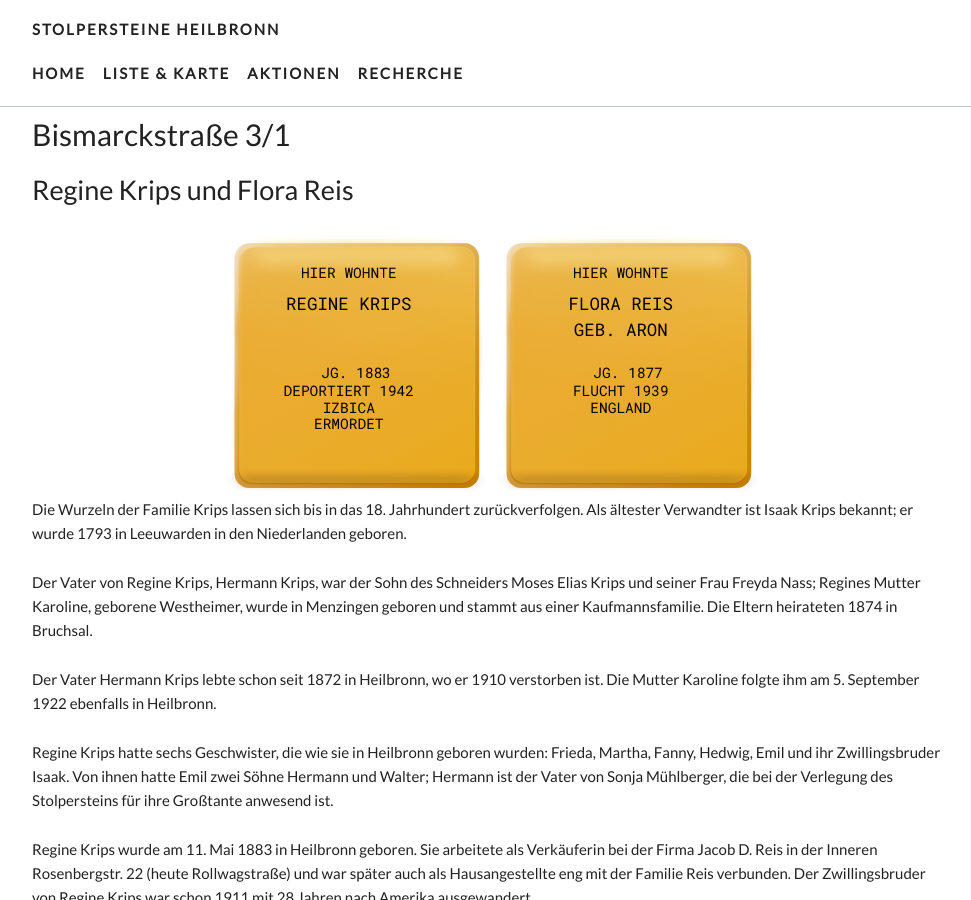
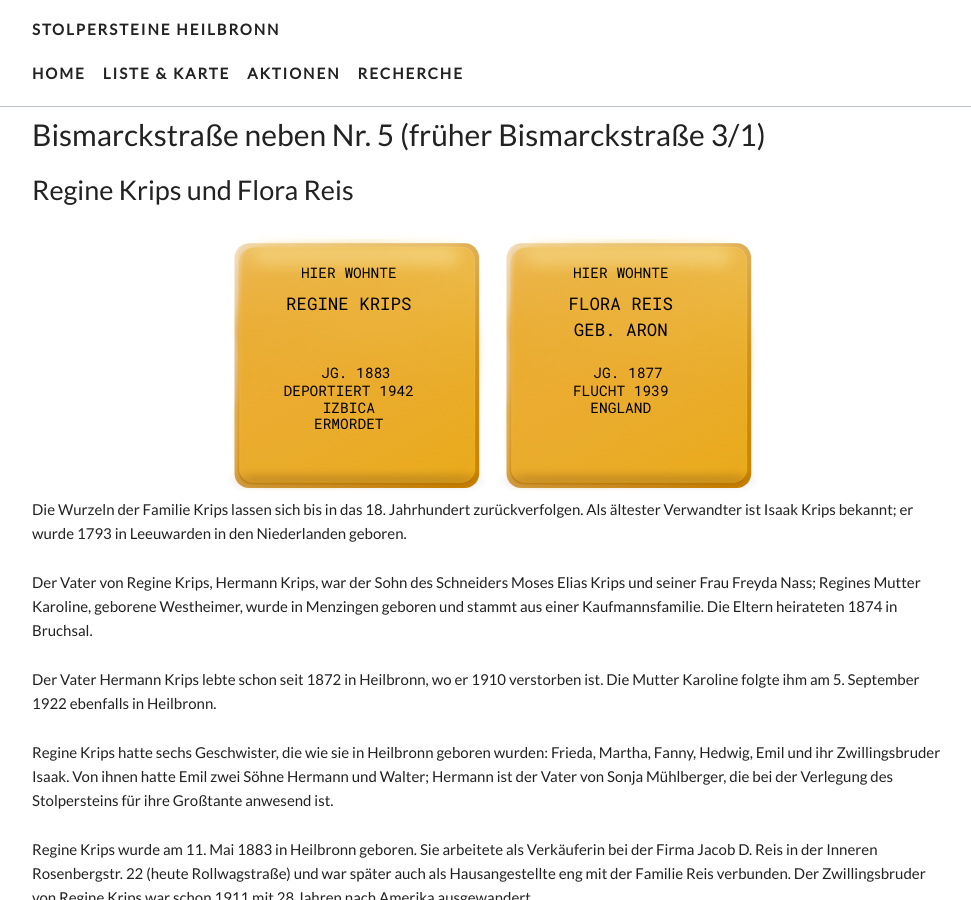
Before and after one commit to opendata-heilbronn/stolpersteine, a Jekyll site: the page built from _list/bismarckstr-3.markdown, in a window 1280 px wide and 900 px high. Shown: the whole window, without its empty margins (148-1119 px from the left). Built offline with Jekyll 4.4.1, drawn with Linux system fonts in a browser that asks for light colours; nearby versions of some CDN libraries; some web fonts are replaced.

Commit message:
Updated Bismarckstr 3

```diff
--- a/_list/bismarckstr-3.markdown
+++ b/_list/bismarckstr-3.markdown
@@ -1,5 +1,5 @@
 ---
-title: Bismarckstraße 3/1
+title: Bismarckstraße neben Nr. 5 (früher Bismarckstraße 3/1)
 date: 2017-06-27 09:00:00 Z
 position: 6
 names: Regine Krips und Flora Reis
```
